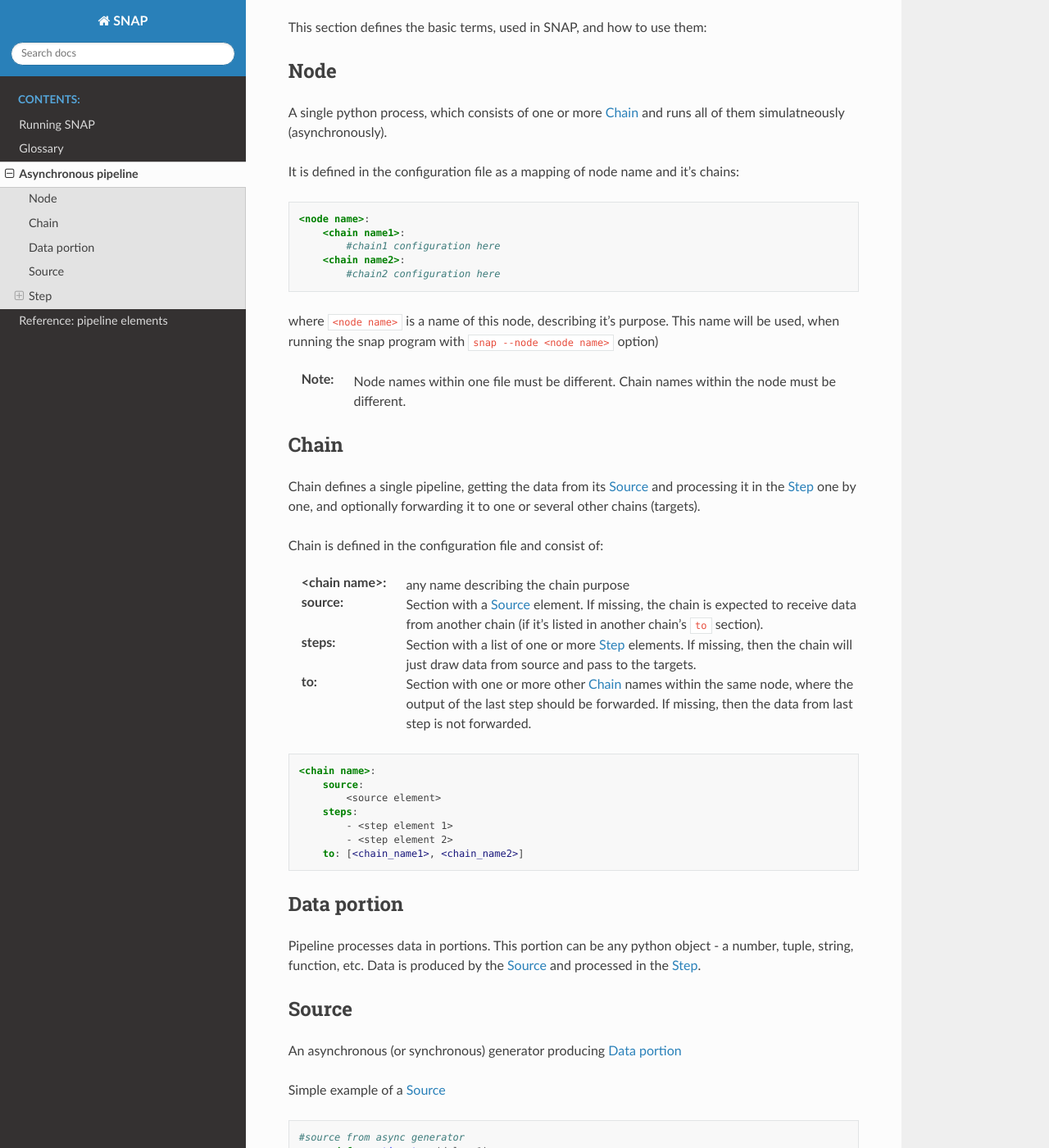
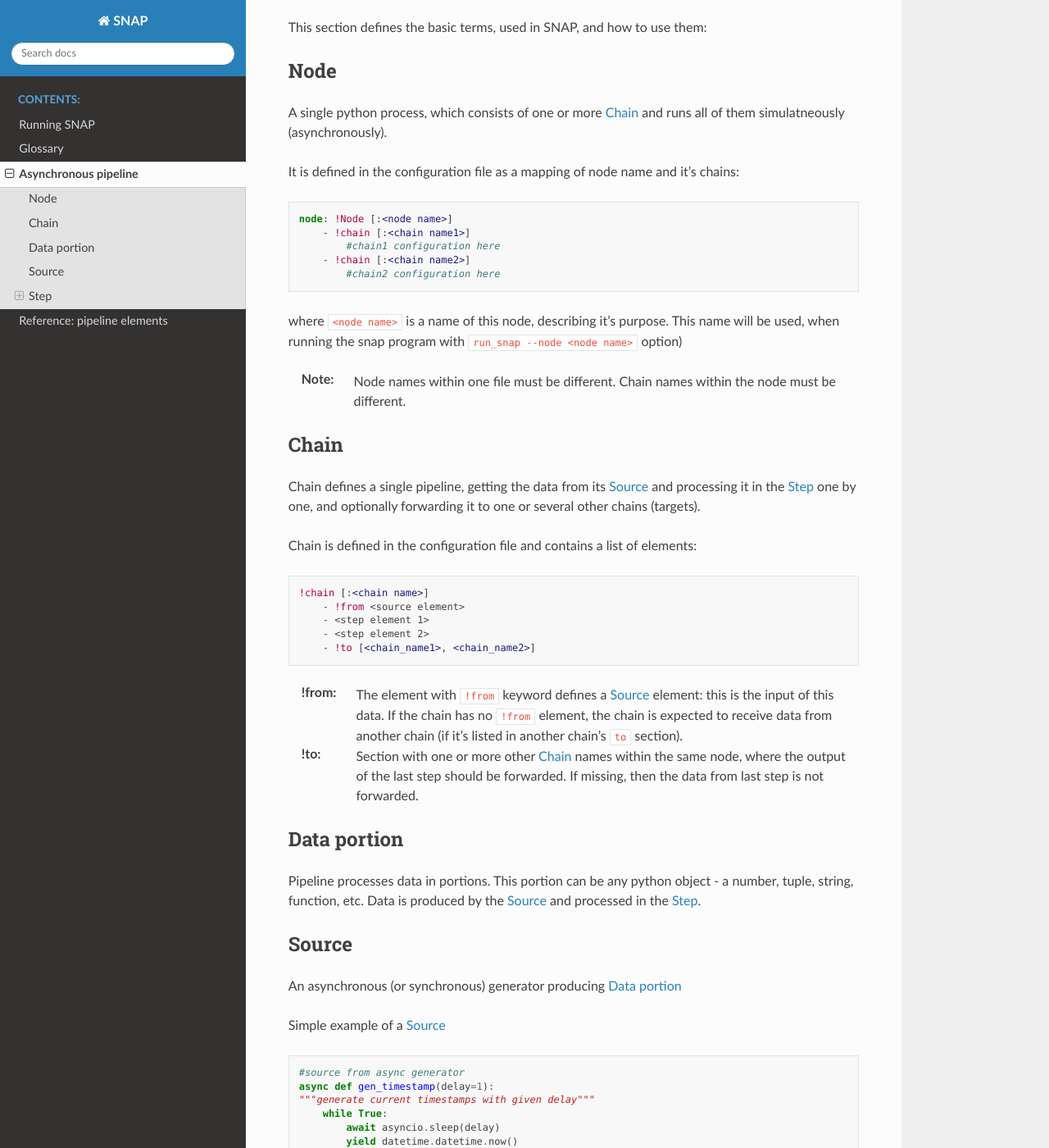
Before and after one commit to Sheshuk/snap-base, a Sphinx documentation site: the page built from docs/pipeline.rst, in a window 1280 px wide and 1400 px high, scrolled down 354 px. Shown: the whole window at 82% size. Built offline with Sphinx 7.4.7 and the Read the Docs theme 2.0.0, drawn with Linux system fonts in a browser that asks for light colours; some of the changed text lies outside the part shown.

Commit message:
Update documentation

```diff
--- a/docs/conf.py
+++ b/docs/conf.py
@@ -18,7 +18,7 @@
 # -- Project information -----------------------------------------------------
 
 project = 'SNAP'
-copyright = '2021, Andrey Sheshukov'
+copyright = '2024, Andrey Sheshukov'
 author = 'Andrey Sheshukov'
 
 # The full version, including alpha/beta/rc tags
--- a/docs/pipeline.rst
+++ b/docs/pipeline.rst
@@ -21,14 +21,14 @@ It is defined in the configuration file as a mapping of node name and it's chain
 
 .. code-block:: yaml
 
-    <node name>:
-        <chain name1>:
+    node: !Node [:<node name>]
+        - !chain [:<chain name1>]
             #chain1 configuration here
-        <chain name2>:
+        - !chain [:<chain name2>]
             #chain2 configuration here
 
 where ``<node name>`` is a name of this node, describing it's purpose.
-This name will be used, when running the snap program with ``snap --node <node name>`` option)
+This name will be used, when running the snap program with ``run_snap --node <node name>`` option)
 
 
 :Note: Node names within one file must be different.
@@ -41,35 +41,23 @@ Chain
 
 Chain defines a single pipeline, getting the data from its :ref:`source` and processing it in the :ref:`step` one by one, and optionally forwarding it to one or several other chains (targets).
 
-Chain is defined in the configuration file and consist of:
-
-:<chain name>: any name describing the chain purpose
-
-:source:
-    Section with a :ref:`source` element.
-    If missing, the chain is expected to receive data from another chain (if it's listed in another chain's ``to`` section).
-
-:steps:
-    Section with a list of one or more :ref:`step` elements.
-    If missing, then the chain will just draw data from source and pass to the targets.
-
-:to:
-    Section with one or more other :ref:`chain` names within the same node, where the output of the last step should be forwarded.
-    If missing, then the data from last step is not forwarded.
-
+Chain is defined in the configuration file and contains a list of elements:
 
 .. code-block:: yaml
 
-    <chain name>:
-        source:
-            <source element>
-        steps:
-            - <step element 1>
-            - <step element 2>
-        to: [<chain_name1>, <chain_name2>]
+    !chain [:<chain name>]
+        - !from <source element>
+        - <step element 1>
+        - <step element 2>
+        - !to [<chain_name1>, <chain_name2>]
 
+:!from:
+    The element with ``!from`` keyword defines a :ref:`source` element: this is the input of this data.
+    If the chain has no ``!from`` element, the chain is expected to receive data from another chain (if it's listed in another chain's ``to`` section).
 
-
+:!to:
+    Section with one or more other :ref:`chain` names within the same node, where the output of the last step should be forwarded.
+    If missing, then the data from last step is not forwarded.
 
 .. _data-portion :
 
```
Also changed, not shown: docs/running.rst (+5 -5 lines).
